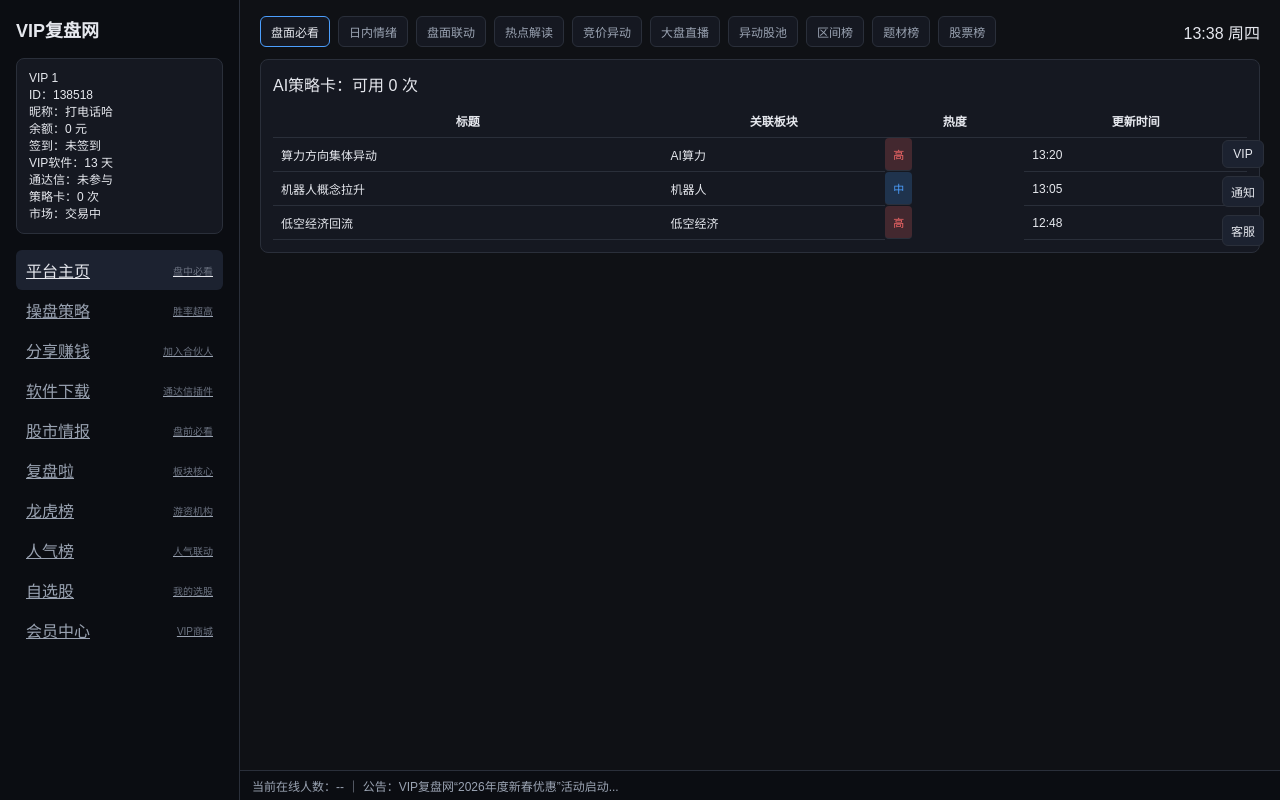
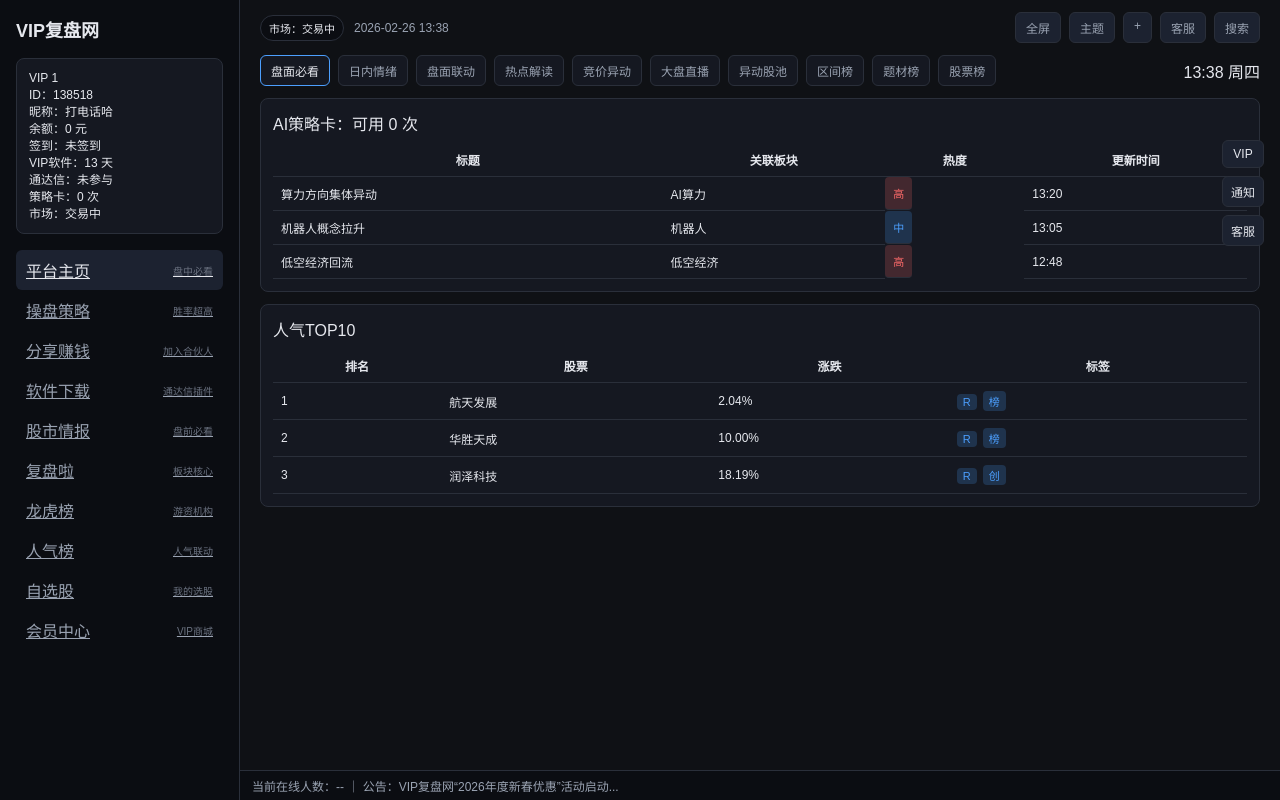
Before and after one commit to a1325865417/stock, a React (Vite) app in the folder frontend/: page / in a window 1280 px wide. Built offline with nearby package versions, Linux system fonts and the light colour scheme.

Commit message:
feat: refine home and global toolbar

```diff
--- a/frontend/src/components/Layout.jsx
+++ b/frontend/src/components/Layout.jsx
@@ -35,7 +35,22 @@ export default function Layout({ children }) {
         ))}
       </aside>
 
-      <main className="content">{children}</main>
+      <main className="content">
+        <div className="topbar">
+          <div className="topbar-left">
+            <span className="pill">市场：交易中</span>
+            <span className="muted">2026-02-26 13:38</span>
+          </div>
+          <div className="topbar-actions">
+            <div className="icon-btn">全屏</div>
+            <div className="icon-btn">主题</div>
+            <div className="icon-btn">+</div>
+            <div className="icon-btn">客服</div>
+            <div className="icon-btn">搜索</div>
+          </div>
+        </div>
+        {children}
+      </main>
 
       <div className="float-right">
         <div className="float-btn">VIP</div>
--- a/frontend/src/pages/Home.jsx
+++ b/frontend/src/pages/Home.jsx
@@ -11,6 +11,12 @@ const tabs = [
   "区间榜",
   "题材榜",
   "股票榜",
+];
+
+const hotRows = [
+  { name: "航天发展", change: "2.04%", tags: ["R", "榜"] },
+  { name: "华胜天成", change: "10.00%", tags: ["R", "榜"] },
+  { name: "润泽科技", change: "18.19%", tags: ["R", "创"] },
 ];
 
 const tabTables = {
@@ -145,6 +151,36 @@ export default function Home() {
           </tbody>
         </table>
       </div>
+
+      <div className="panel">
+        <div style={{ marginBottom: 8 }}>人气TOP10</div>
+        <table className="table">
+          <thead>
+            <tr>
+              <th>排名</th>
+              <th>股票</th>
+              <th>涨跌</th>
+              <th>标签</th>
+            </tr>
+          </thead>
+          <tbody>
+            {hotRows.map((row, index) => (
+              <tr key={row.name}>
+                <td>{index + 1}</td>
+                <td>{row.name}</td>
+                <td>{row.change}</td>
+                <td>
+                  {row.tags.map((tag) => (
+                    <span key={tag} className="tag blue" style={{ marginRight: 6 }}>
+                      {tag}
+                    </span>
+                  ))}
+                </td>
+              </tr>
+            ))}
+          </tbody>
+        </table>
+      </div>
     </>
   );
 }
--- a/frontend/src/styles/app.css
+++ b/frontend/src/styles/app.css
@@ -63,7 +63,50 @@ body {
 }
 
 .content {
-  padding: 16px 20px;
+  padding: 12px 20px 60px;
+}
+
+.topbar {
+  display: flex;
+  justify-content: space-between;
+  align-items: center;
+  margin-bottom: 12px;
+}
+
+.topbar-left {
+  display: flex;
+  align-items: center;
+  gap: 10px;
+  font-size: 12px;
+}
+
+.topbar-actions {
+  display: flex;
+  gap: 8px;
+}
+
+.icon-btn {
+  padding: 6px 10px;
+  border-radius: 6px;
+  background: var(--panel-2);
+  border: 1px solid var(--border);
+  font-size: 12px;
+  color: var(--muted);
+  cursor: pointer;
+}
+
+.pill {
+  display: inline-flex;
+  align-items: center;
+  padding: 4px 8px;
+  border-radius: 999px;
+  background: #0b0d12;
+  border: 1px solid var(--border);
+  font-size: 11px;
+}
+
+.muted {
+  color: var(--muted);
 }
 
 .toolbar {
```
